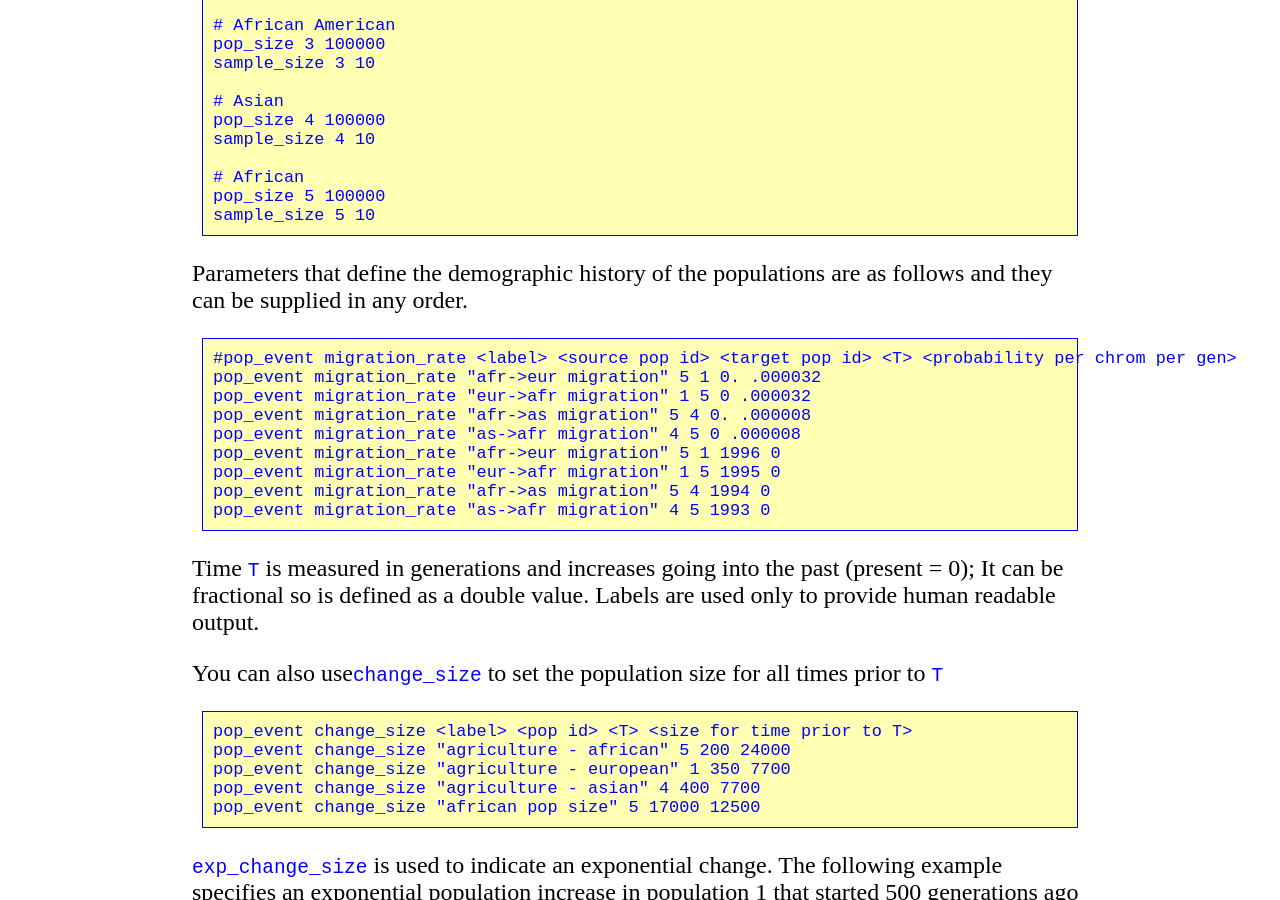
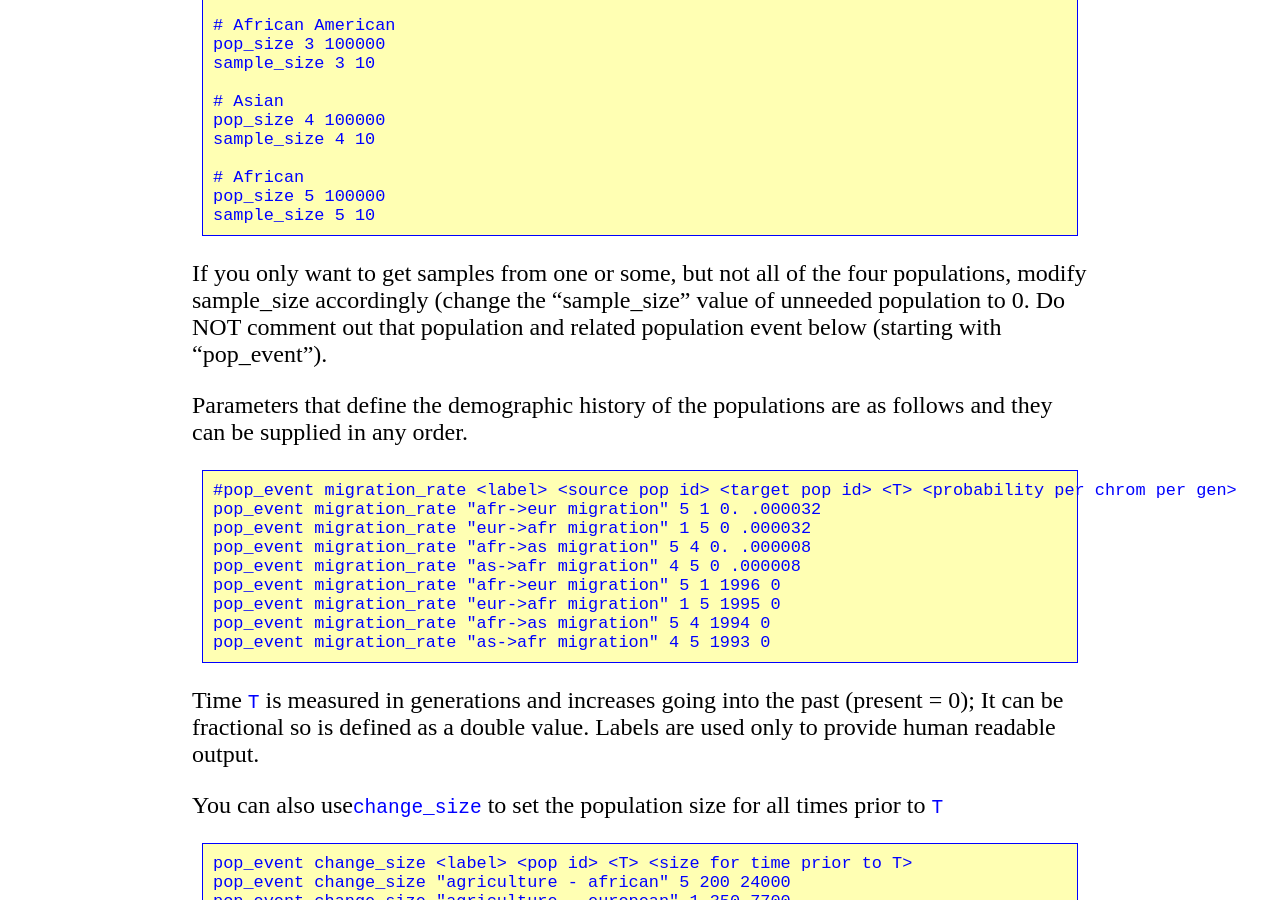
Before and after one commit to lybird300/lybird300.github.io, a Jekyll site: the page built from _posts/2015-04-20-CoJava-manual.md, in a window 1280 px wide and 900 px high, scrolled down 2551 px. Built offline with Jekyll 4.4.1, drawn with Linux system fonts in a browser that asks for light colours.

Commit message:
Update 2015-04-20-CoJava-manual.md

```diff
--- a/_posts/2015-04-20-CoJava-manual.md
+++ b/_posts/2015-04-20-CoJava-manual.md
@@ -67,6 +67,7 @@ sample_size 4 10
 # African
 pop_size 5 100000
 sample_size 5 10</code></pre>
+If you only want to get samples from one or some, but not all of the four populations, modify sample_size accordingly (change the "sample_size" value of unneeded population to 0. Do NOT comment out that population and related population event below (starting with "pop_event").
 
 Parameters that define the demographic history of the populations are as follows and they can be supplied in any order.
 <pre><code>#pop_event migration_rate &lt;label&gt; &lt;source pop id&gt; &lt;target pop id&gt; &lt;T&gt; &lt;probability per chrom per gen&gt;
```
